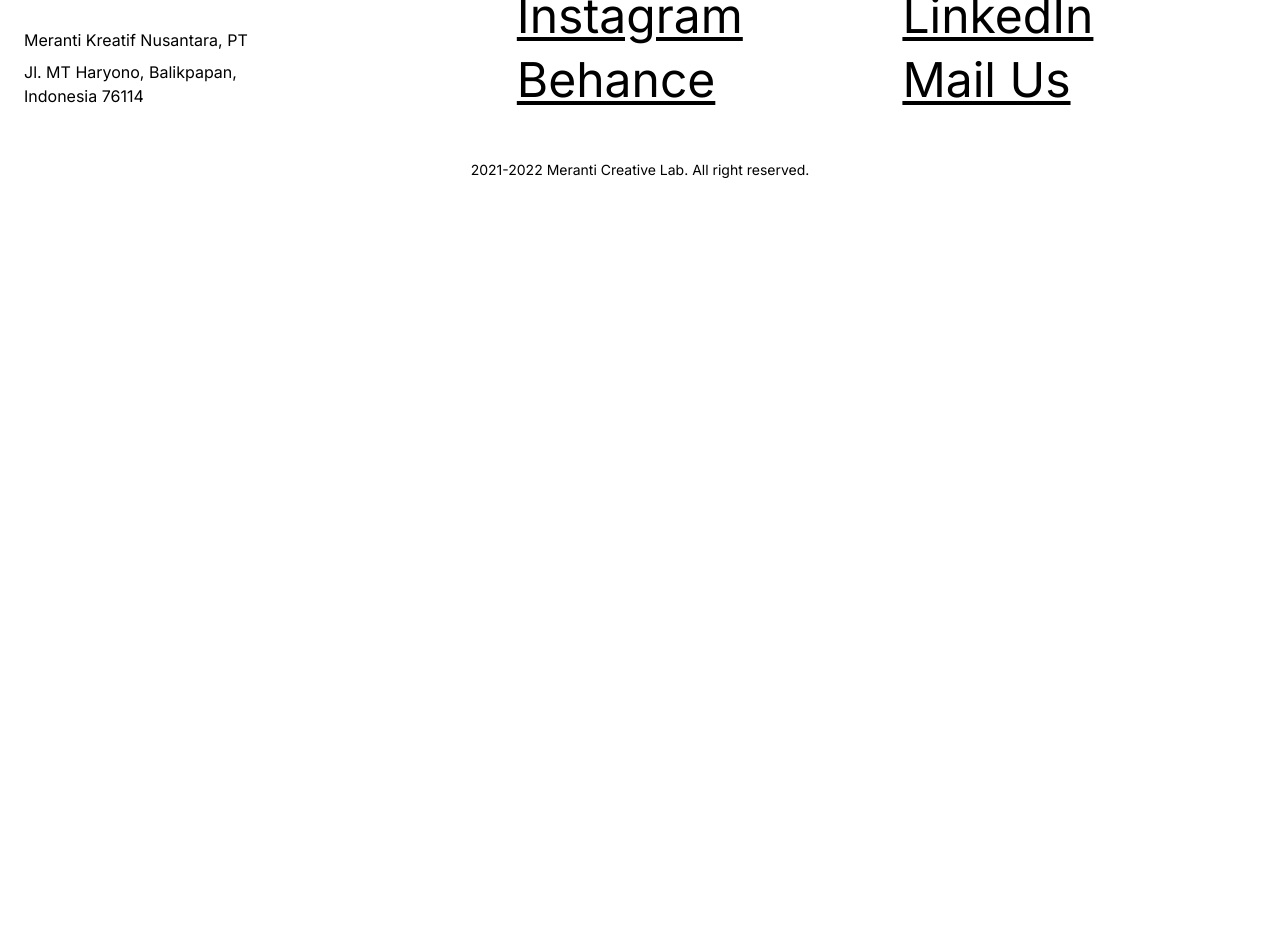
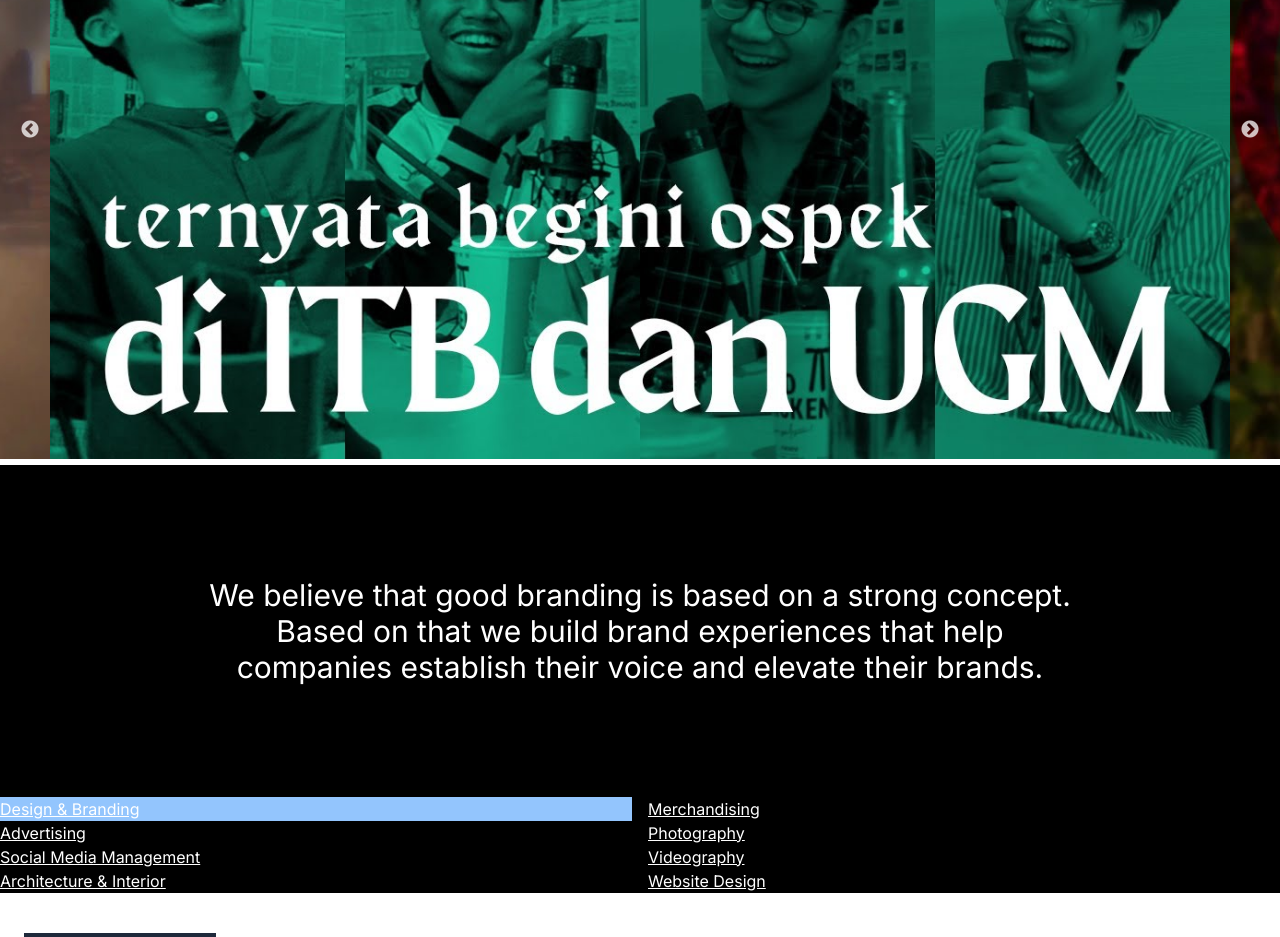
Before and after one commit to Jikszzz/mcl-website, a React (Create React App) app: page /our-services in a window 1280 px wide. Shown: the part 280-1217 px from the top of the page. Before the commit the page ends 800 px from the top, so only its background shows below. Built offline with nearby package versions, Linux system fonts and the light colour scheme.

Commit message:
update our service

```diff
--- a/src/components/CarouselBTS.jsx
+++ b/src/components/CarouselBTS.jsx
@@ -1,7 +1,95 @@
-import React from "react";
+import React, { Component } from "react";
+import Slider from "react-slick";
+import "slick-carousel/slick/slick.css";
+import "slick-carousel/slick/slick-theme.css";
 
-const CarouselBTS = () => {
-  return <div>CarouselBTS</div>;
-};
+function NextArrowMCL(props) {
+  const { className, style, onClick } = props;
+  return (
+    <div
+      className={className}
+      style={{
+        ...style,
+        display: "block",
+        position: "absolute",
+        right: "20px",
+        zIndex: "1",
+      }}
+      onClick={onClick}
+    />
+  );
+}
+function PrevArrowMCL(props) {
+  const { className, style, onClick } = props;
+  return (
+    <div
+      className={className}
+      style={{
+        ...style,
+        display: "block",
+        left: "20px",
+        position: "absolute",
+        zIndex: "1",
+      }}
+      onClick={onClick}
+    />
+  );
+}
+
+class CarouselBTS extends Component {
+  render() {
+    const settings = {
+      className: "center",
+      centerMode: true,
+      centerPadding: "50px",
+      dots: false,
+      autoplay: true,
+      infinite: true,
+      slidesToShow: 1,
+      slidesToScroll: 1,
+      pauseOnHover: true,
+      nextArrow: <NextArrowMCL />,
+      prevArrow: <PrevArrowMCL />,
+    };
+    return (
+      <section>
+        <div className="mt-[75px]">
+          <Slider {...settings}>
+            <div>
+              <img
+                src={require("../assets/img/1.jpg")}
+                alt="Credit to Joshua Earle on Unsplash"
+              />
+            </div>
+            <div>
+              <img
+                src={require("../assets/img/2.jpg")}
+                alt="Credit to Alisa Anton on Unsplash"
+              />
+            </div>
+            <div>
+              <img
+                src={require("../assets/img/3.jpg")}
+                alt="Credit to Igor Ovsyannykov on Unsplash"
+              />
+            </div>
+            <div>
+              <img
+                src={require("../assets/img/4.png")}
+                alt="Credit to Pierre Châtel-Innocenti on Unsplash"
+              />
+            </div>
+            <div>
+              <img
+                src={require("../assets/img/5.jpeg")}
+                alt="Credit to Richard Nolan on Unsplash"
+              />
+            </div>
+          </Slider>
+        </div>
+      </section>
+    );
+  }
+}
 
 export default CarouselBTS;
--- a/src/components/ClientsPage.jsx
+++ b/src/components/ClientsPage.jsx
@@ -4,8 +4,8 @@
   return (
     <div>
       <div className="container">
-        <h1 className="py-5 px-10 text-xl">Our Clients</h1>
-        <h1 className="px-10 py-5 text-4xl">
+        <h1 className="py-5 px-10 text-3xl">Our Clients</h1>
+        <h1 className="px-10 pb-5 text-6xl font-normal">
           From startup to global corporation.
         </h1>
         <ul className="grid grid-cols-1 place-content-center justify-items-center gap-x-6 gap-y-10 pt-5 text-center lg:grid-cols-4">
--- a/src/components/ListServices.jsx
+++ b/src/components/ListServices.jsx
@@ -1,7 +1,29 @@
 import React from "react";
 
 const ListServices = () => {
-  return <div>ListServices</div>;
+  return (
+    <section className="bg-black text-white">
+      <div className="mx-auto w-3/4 py-28">
+        <h1 className="text-center text-base lg:text-3xl">
+          We believe that good branding is based on a strong concept.<br></br>
+          Based on that we build brand experiences that help<br></br>companies
+          establish their voice and elevate their brands.
+        </h1>
+      </div>
+      <div className="columns-2">
+        <ul className="underline">
+          <li className="bg-blue-300">Design & Branding</li>
+          <li>Advertising</li>
+          <li>Social Media Management</li>
+          <li>Architecture & Interior</li>
+          <li>Merchandising</li>
+          <li>Photography</li>
+          <li>Videography</li>
+          <li>Website Design</li>
+        </ul>
+      </div>
+    </section>
+  );
 };
 
 export default ListServices;
```
